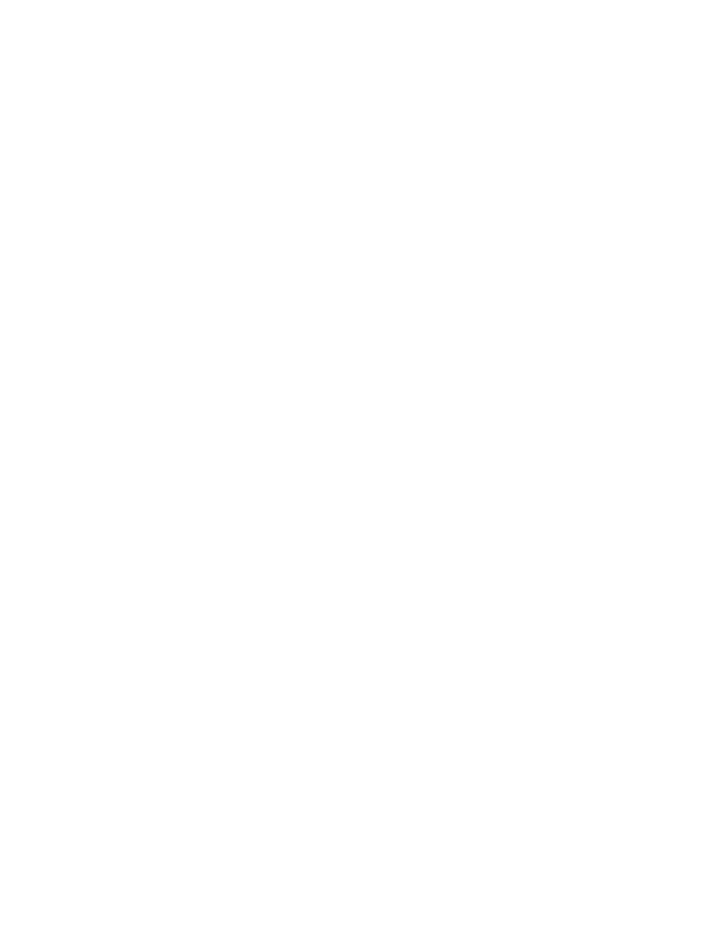
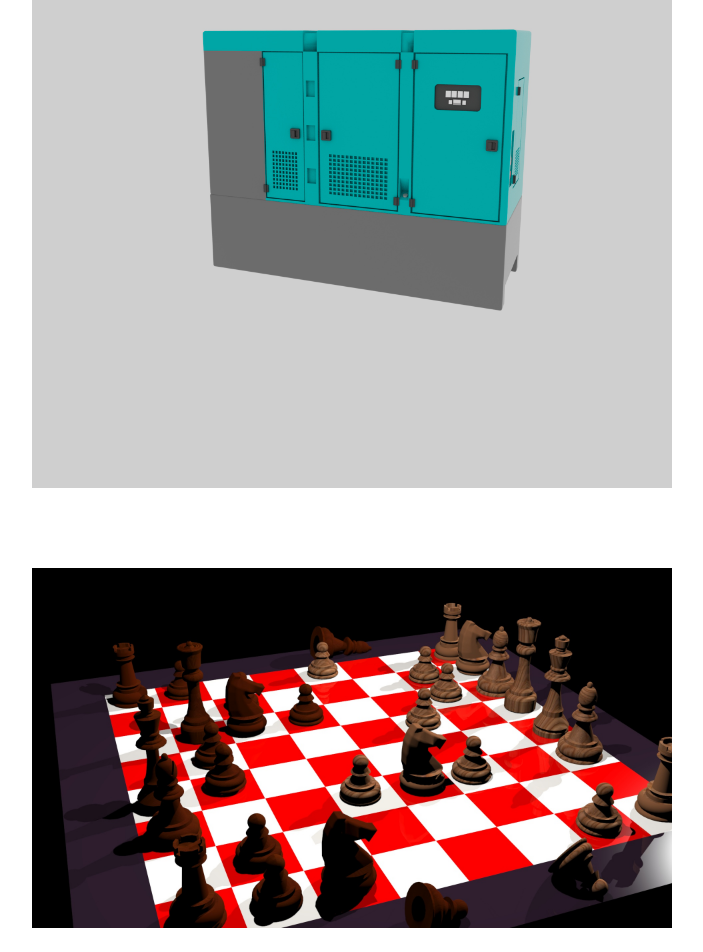
Before and after one commit to Derek9745/portfolio-Website, a React (Vite) app: page /Blender in a window 1280 px wide. Shown: the part 852-1804 px from the top of the page, without its empty margins (288-991 px from the left). Before the commit the page ends 800 px from the top, so only its background shows below. Built offline with nearby package versions, Linux system fonts and the light colour scheme.

Commit message:
additional pictures

```diff
--- a/public/Pages/Blender.jsx
+++ b/public/Pages/Blender.jsx
@@ -5,6 +5,8 @@ function Blender(){
         <div className="flex items-center justify-center flex-col text-center pt-20 pb-6 ">
         <h1 className="text-4xl md:text-7x1 mb-1 md:mb-3 font-bold">3D Renders</h1>
         <img className = "h-50 w-50 pt-20   " src = "/assets/ProductRender2Items.jpg"></img>
+        <img className = "h-50 w-50 pt-20   " src = "/assets/Generator-Render.jpg"></img>
+        <img className = "h-50 w-50 pt-20   " src = "/assets/Chess Render Hi Res.jpg"></img>
         </div>
 
     )
```
Also changed, not shown: public/assets/Chess Render Hi Res.jpg (added), public/assets/Generator-Render.jpg (added).
